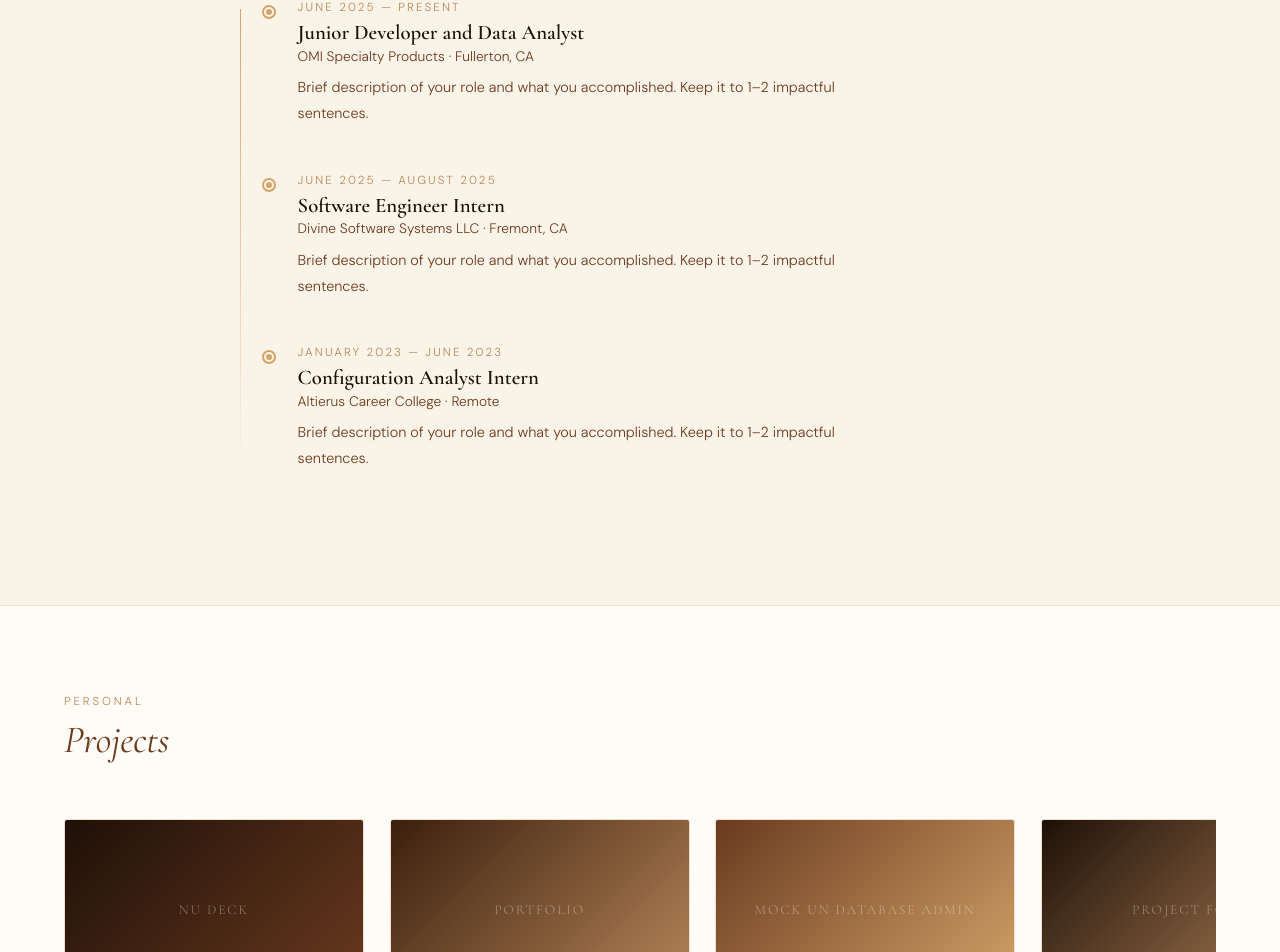
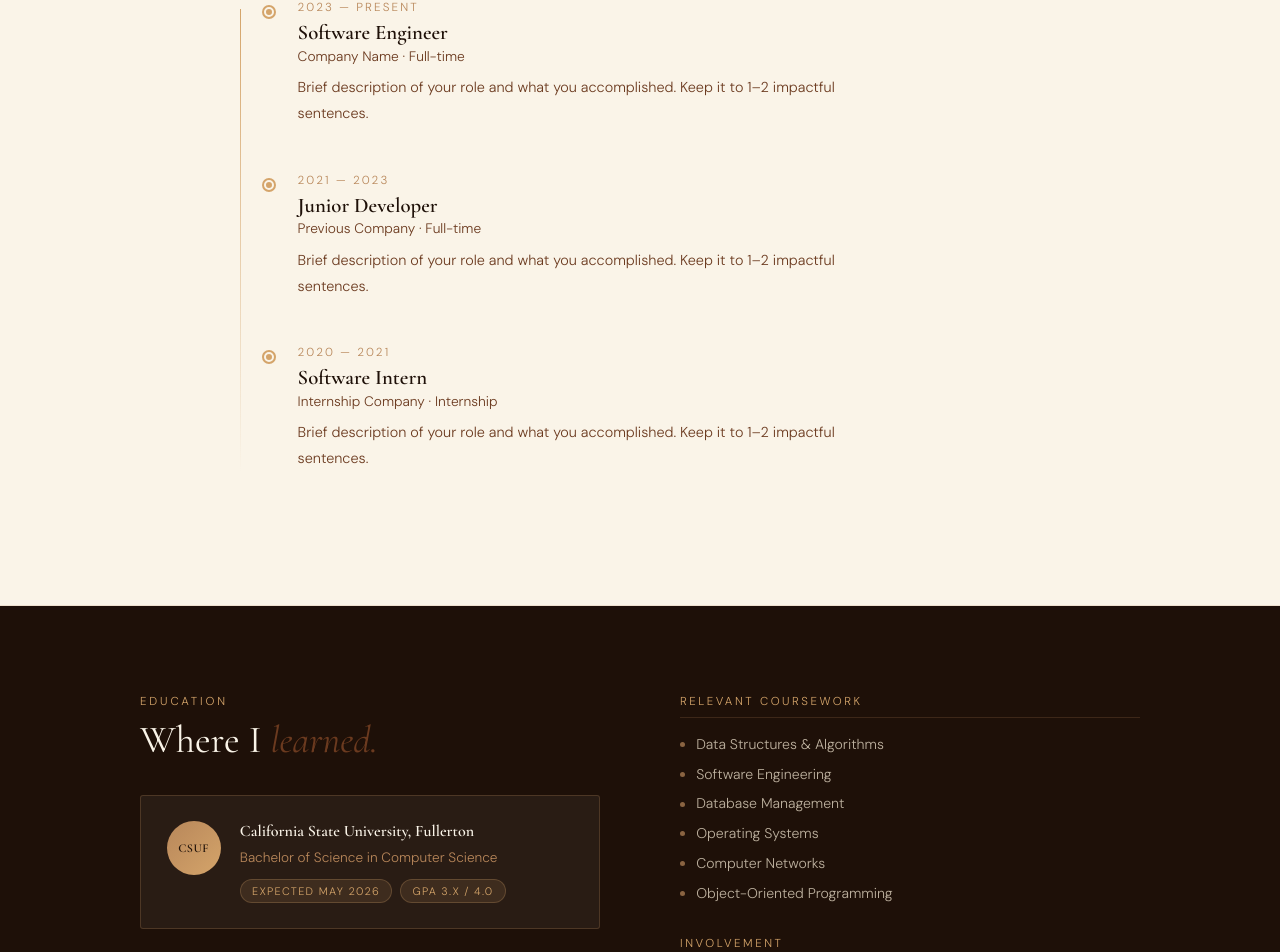
Before and after one commit to alyxce1015/portfolio, a React (Create React App) app: page / in a window 1280 px wide. Shown: the part 1812-2764 px from the top of the page. Built offline with nearby package versions, Linux system fonts and the light colour scheme.

Commit message:
Added education section

```diff
--- a/src/App.js
+++ b/src/App.js
@@ -5,6 +5,7 @@ import Navbar     from './components/Navbar';
 import Hero       from './components/Hero';
 import Skills     from './components/Skills';
 import Experience from './components/Experience';
+import Education  from './components/Education';
 import Projects   from './components/Projects';
 import { Contact, Footer } from './components/Contact';
 import Resume     from './components/Resume';
@@ -12,9 +13,6 @@ import useFadeIn  from './hooks/useFadeIn';
 
 export default function App() {
   const [page, setPage] = useState('home');
-
-  // Pass `page` as trigger — useFadeIn re-runs whenever page changes,
-  // so animations replay correctly after returning from the resume page.
   useFadeIn(page);
 
   if (page === 'resume') {
@@ -27,6 +25,7 @@ export default function App() {
       <Hero />
       <Skills />
       <Experience />
+      <Education />
       <Projects />
       <Contact />
       <Footer />
--- /dev/null
+++ b/src/components/Education.jsx
@@ -0,0 +1,54 @@
+import React from 'react';
+import { education } from '../data/portfolioData';
+import '../styles/Education.css';
+
+export default function Education() {
+  return (
+    <section className="education" id="education">
+      <div className="education__inner">
+
+        <div className="education__left fade-in">
+          <p className="section-label">Education</p>
+          <h2 className="section-title">
+            Where I <em>learned.</em>
+          </h2>
+
+          <div className="education__card">
+            {/* Logo / Initials badge */}
+            <div className="education__badge">
+              <span>{education.short}</span>
+            </div>
+
+            <div className="education__meta">
+              <p className="education__school">{education.school}</p>
+              <p className="education__degree">{education.degree}</p>
+              <div className="education__tags">
+                <span className="education__tag">{education.graduation}</span>
+                {education.gpa && (
+                  <span className="education__tag">GPA {education.gpa}</span>
+                )}
+              </div>
+            </div>
+          </div>
+        </div>
+
+        <div className="education__right fade-in">
+          {education.highlights.map((group) => (
+            <div className="education__group" key={group.label}>
+              <p className="education__group-label">{group.label}</p>
+              <ul className="education__list">
+                {group.items.map((item) => (
+                  <li className="education__list-item" key={item}>
+                    <span className="education__dot" />
+                    {item}
+                  </li>
+                ))}
+              </ul>
+            </div>
+          ))}
+        </div>
+
+      </div>
+    </section>
+  );
+}
--- a/src/components/Hero.jsx
+++ b/src/components/Hero.jsx
@@ -44,21 +44,15 @@ export default function Hero() {
 
         <h1 className="hero__name">
           <span className="first">Alyxander</span>
-          <span className="middle">Cui</span>
-          <span className="last">Edio</span>
+          <span className="last">Cui Edio</span>
         </h1>
 
-        <p className="hero__role">Building things that work beautifully.</p>
-
-        <p className="hero__bio">
-          I'm a software engineer who loves crafting clean, thoughtful solutions —
-          from backend architecture to polished interfaces. Let's build something
-          worth remembering.
-        </p>
+        <p className="hero__role">
+          Hi, I am currently a student at Cal State Fullerton, studying Computer Science and I love cars!</p>
 
         <div className="hero__btns">
-          <a href="#projects" className="btn btn-primary">See My Work</a>
-          <a href="#contact" className="btn btn-outline">Get In Touch</a>
+          <a href="#projects" className="btn btn-primary">Projects</a>
+          <a href="#contact" className="btn btn-outline">Contact Me!</a>
         </div>
       </div>
 
--- a/src/components/Navbar.jsx
+++ b/src/components/Navbar.jsx
@@ -8,6 +8,7 @@ export default function Navbar({ onResumeClick }) {
       <ul className="navbar__links">
         <li><a href="#skills">Skills</a></li>
         <li><a href="#experience">Experience</a></li>
+        <li><a href="#education">Education</a></li>
         <li><a href="#projects">Projects</a></li>
         <li><a href="#contact">Contact</a></li>
         <li>
--- a/src/data/portfolioData.js
+++ b/src/data/portfolioData.js
@@ -2,6 +2,37 @@
    portfolioData.js
    ✏️  Edit this file to update your portfolio content.
 ───────────────────────────────────────── */
+
+// ── EDUCATION ────────────────────────────
+export const education = {
+  school:     'California State University, Fullerton',
+  short:      'CSUF',
+  degree:     'Bachelor of Science in Computer Science',
+  graduation: 'Expected May 2026',       // ✏️ update when you graduate
+  gpa:        '3.X / 4.0',              // ✏️ add your GPA or remove this line by setting to null
+  highlights: [
+    // Relevant coursework — shows employers you have the theory background
+    {
+      label: 'Relevant Coursework',
+      items: [
+        'Data Structures & Algorithms',
+        'Software Engineering',
+        'Database Management',
+        'Operating Systems',
+        'Computer Networks',
+        'Object-Oriented Programming',
+      ],
+    },
+    // Clubs / orgs — shows involvement beyond just classes
+    {
+      label: 'Involvement',
+      items: [
+        'Association for Computing Machinery (ACM)',  // ✏️ swap for clubs you're in
+        'Engineering & Computer Science Honors Society',
+      ],
+    },
+  ],
+};
 
 // ── SKILLS ───────────────────────────────
 // To add/remove a skill, edit these arrays.
@@ -29,7 +60,7 @@ export const skills = {
     { name: 'Postman',             icon: 'https://skillicons.dev/icons?i=postman' },
     { name: 'REST APIs',           icon: 'https://skillicons.dev/icons?i=fastapi' },
     { name: 'JIRA',                icon: 'https://skillicons.dev/icons?i=jira' },
-    { name: 'Oracle SQL Dev',      icon: 'https://skillicons.dev/icons?i=mysql' },
+    { name: 'Oracle SQL Dev',      icon: 'https://skillicons.dev/icons?i=oracle' },
     { name: 'Power Automate',      icon: 'https://skillicons.dev/icons?i=azure' },
     { name: 'Quantum Control',     icon: 'https://skillicons.dev/icons?i=docker' },
   ],
@@ -39,23 +70,23 @@ export const skills = {
 export const initialExperience = [
   {
     id: 1,
-    date:    'June 2025 — Present',
-    role:    'Junior Developer and Data Analyst',
-    company: 'OMI Specialty Products · Fullerton, CA',
+    date:    '2023 — Present',
+    role:    'Software Engineer',
+    company: 'Company Name · Full-time',
     desc:    'Brief description of your role and what you accomplished. Keep it to 1–2 impactful sentences.',
   },
   {
     id: 2,
-    date:    'June 2025 — August 2025',
-    role:    'Software Engineer Intern',
-    company: 'Divine Software Systems LLC · Fremont, CA',
+    date:    '2021 — 2023',
+    role:    'Junior Developer',
+    company: 'Previous Company · Full-time',
     desc:    'Brief description of your role and what you accomplished. Keep it to 1–2 impactful sentences.',
   },
   {
     id: 3,
-    date:    'January 2023 — June 2023',
-    role:    'Configuration Analyst Intern',
-    company: 'Altierus Career College · Remote',
+    date:    '2020 — 2021',
+    role:    'Software Intern',
+    company: 'Internship Company · Internship',
     desc:    'Brief description of your role and what you accomplished. Keep it to 1–2 impactful sentences.',
   },
 ];
@@ -66,25 +97,25 @@ export const initialExperience = [
 export const projects = [
   {
     id:    1,
-    title: 'Nu Deck',
-    tag:   'Game Design · Unity, C#',
-    desc:  'Developed a Pokemon-style game in Unity using C#. Implemented core gameplay mechanics, including turn-based battles, map design, and styling.',
-    link:  'https://github.com/Kentalope22/Nu-Deck',
+    title: 'Project One',
+    tag:   'Web App · React',
+    desc:  'Short description of what you built and the tech you used.',
+    link:  '#',
     image: null,
   },
   {
     id:    2,
-    title: 'Portfolio',
-    tag:   'Web App · HTML, CSS, JavaScript, React.js',
-    desc:  'Built a personal portfolio to showcase experience, skills, projects, and information about me.',
+    title: 'Project Two',
+    tag:   'API · Node.js',
+    desc:  'Short description of what you built and the tech you used.',
     link:  '#',
     image: null,
   },
   {
     id:    3,
-    title: 'Mock UN Database Admin',
-    tag:   'Database Management · SQL',
-    desc:  'Structured a custom database using mock data.',
+    title: 'Project Three',
+    tag:   'Mobile · Swift',
+    desc:  'Short description of what you built and the tech you used.',
     link:  '#',
     image: null,
   },
--- /dev/null
+++ b/src/styles/Education.css
@@ -0,0 +1,143 @@
+/* ─────────────────────────────────────────
+   Education.css
+───────────────────────────────────────── */
+
+.education {
+  padding: 5.5rem 5%;
+  background: var(--espresso);
+}
+
+.education__inner {
+  max-width: 1000px;
+  margin: 0 auto;
+  display: grid;
+  grid-template-columns: 1fr 1fr;
+  gap: 5rem;
+  align-items: start;
+}
+
+/* ── LEFT — school card ── */
+.education__left .section-label {
+  color: var(--caramel);
+}
+
+.education__left .section-title {
+  color: var(--foam);
+  margin-bottom: 2rem;
+}
+
+.education__card {
+  display: flex;
+  align-items: flex-start;
+  gap: 1.2rem;
+  background: rgba(255, 252, 247, 0.05);
+  border: 1px solid rgba(184, 135, 90, 0.25);
+  border-radius: var(--radius);
+  padding: 1.6rem;
+}
+
+/* CSUF badge */
+.education__badge {
+  flex-shrink: 0;
+  width: 54px;
+  height: 54px;
+  border-radius: 50%;
+  background: linear-gradient(135deg, var(--latte), var(--caramel));
+  display: flex;
+  align-items: center;
+  justify-content: center;
+}
+
+.education__badge span {
+  font-family: var(--font-display);
+  font-size: 0.75rem;
+  font-weight: 600;
+  color: var(--espresso);
+  letter-spacing: 0.04em;
+}
+
+.education__meta {
+  display: flex;
+  flex-direction: column;
+  gap: 0.35rem;
+}
+
+.education__school {
+  font-family: var(--font-display);
+  font-size: 1rem;
+  font-weight: 600;
+  color: var(--foam);
+  line-height: 1.3;
+}
+
+.education__degree {
+  font-size: 0.85rem;
+  color: var(--latte);
+  line-height: 1.4;
+}
+
+.education__tags {
+  display: flex;
+  flex-wrap: wrap;
+  gap: 0.5rem;
+  margin-top: 0.4rem;
+}
+
+.education__tag {
+  font-size: 0.68rem;
+  letter-spacing: 0.12em;
+  text-transform: uppercase;
+  color: var(--caramel);
+  background: rgba(212, 164, 106, 0.12);
+  border: 1px solid rgba(212, 164, 106, 0.25);
+  padding: 0.25rem 0.7rem;
+  border-radius: 20px;
+}
+
+/* ── RIGHT — highlights ── */
+.education__group {
+  margin-bottom: 2rem;
+}
+
+.education__group-label {
+  font-size: 0.72rem;
+  letter-spacing: 0.22em;
+  text-transform: uppercase;
+  color: var(--caramel);
+  margin-bottom: 1rem;
+  padding-bottom: 0.5rem;
+  border-bottom: 1px solid rgba(184, 135, 90, 0.2);
+}
+
+.education__list {
+  list-style: none;
+  display: flex;
+  flex-direction: column;
+  gap: 0.55rem;
+}
+
+.education__list-item {
+  display: flex;
+  align-items: center;
+  gap: 0.7rem;
+  font-size: 0.88rem;
+  color: rgba(242, 230, 208, 0.75);
+  line-height: 1.5;
+}
+
+.education__dot {
+  flex-shrink: 0;
+  width: 5px;
+  height: 5px;
+  border-radius: 50%;
+  background: var(--latte);
+  opacity: 0.7;
+}
+
+/* ── RESPONSIVE ── */
+@media (max-width: 800px) {
+  .education__inner {
+    grid-template-columns: 1fr;
+    gap: 2.5rem;
+  }
+}
--- a/src/styles/Hero.css
+++ b/src/styles/Hero.css
@@ -30,7 +30,7 @@
 }
 
 .hero__eyebrow {
-  font-size: 0.74rem;
+  font-size: 1.25rem;
   letter-spacing: 0.25em;
   text-transform: uppercase;
   color: var(--latte);
@@ -79,13 +79,6 @@
   margin-bottom: 1.8rem;
 }
 
-.hero__bio {
-  font-size: 0.95rem;
-  line-height: 1.85;
-  color: var(--roast);
-  max-width: 420px;
-  margin-bottom: 2.5rem;
-}
 
 .hero__btns {
   display: flex;
```
